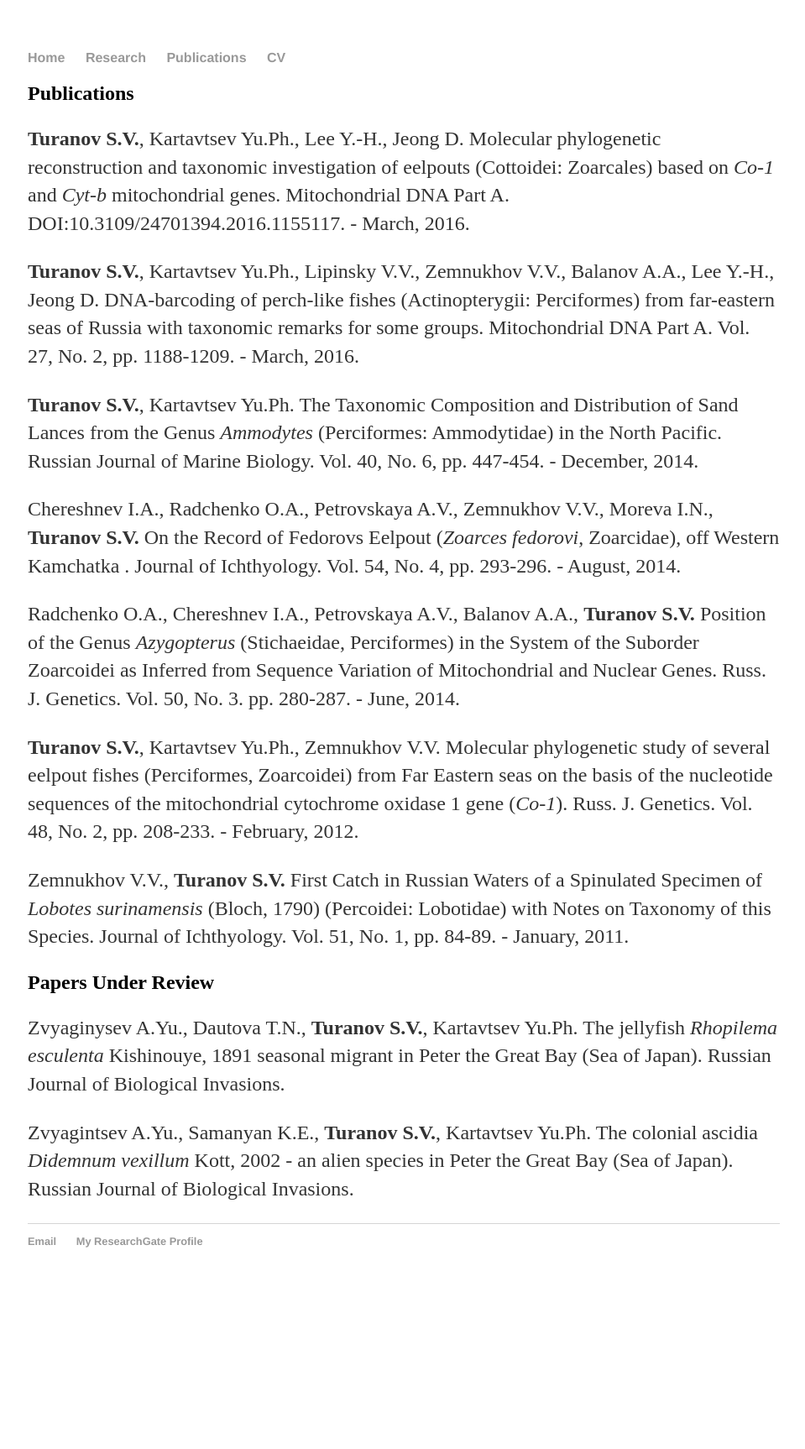
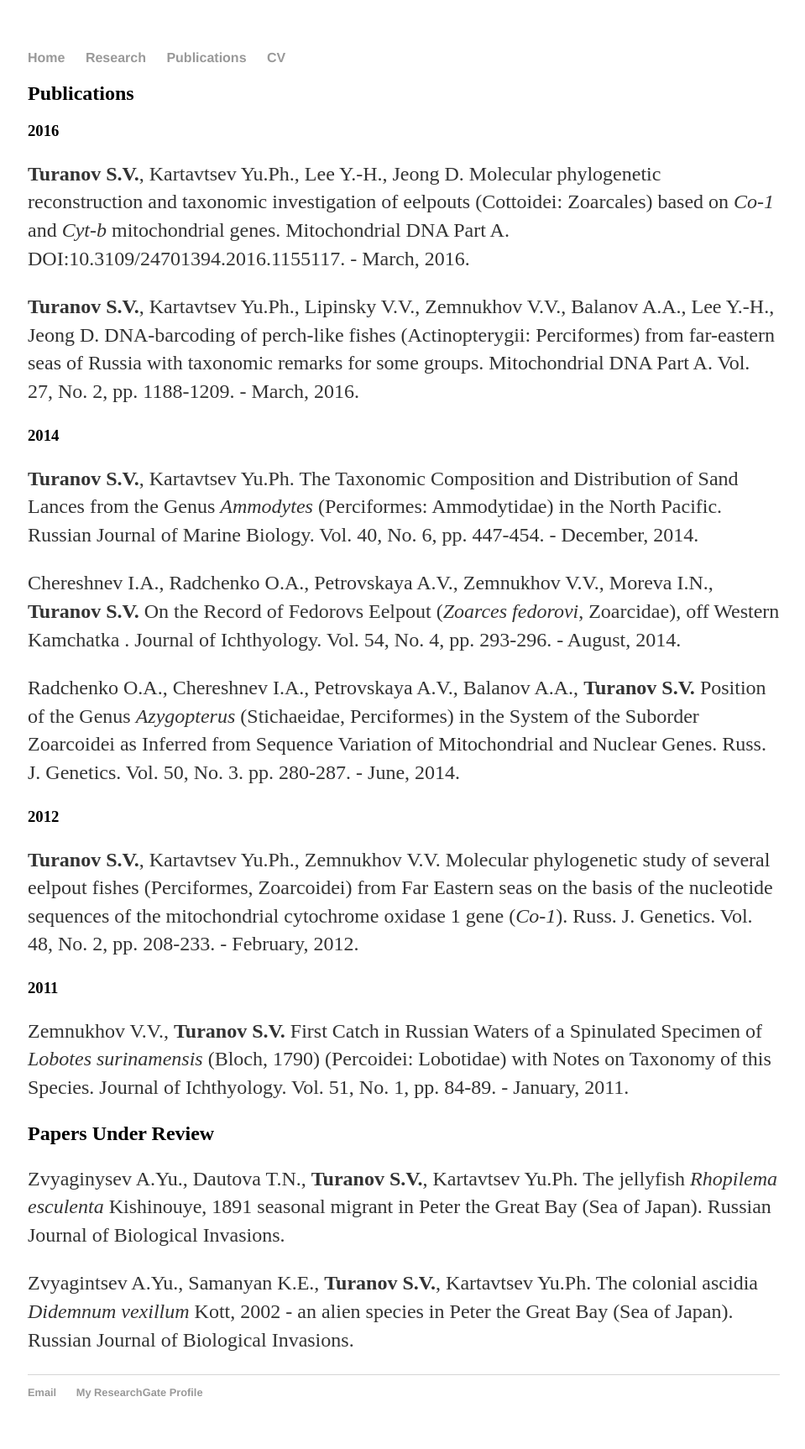
Before and after one commit to Sturcoal/Sturcoal.github.io, a Jekyll site: the page built from Publications.html, in a window 1280 px wide. Shown: the whole page at 84% size, without its empty margins (159-1118 px from the left). Built offline with Jekyll 4.4.1, drawn with Linux system fonts in a browser that asks for light colours; before the commit the page ends 1546 px from its top, so only the background shows below that.

Commit message:
Update Publications.html

```diff
--- a/Publications.html
+++ b/Publications.html
@@ -4,12 +4,14 @@ title: Sergei Turanov
 ---
 <div class="blurb">
 	<h2>Publications</h2>
+	<h3>2016</h3>
 	<p><b>Turanov S.V.</b>, Kartavtsev Yu.Ph., Lee Y.-H., Jeong D. Molecular phylogenetic reconstruction and
 taxonomic investigation of eelpouts (Cottoidei: Zoarcales) based on <i>Co-1</i> and <i>Cyt-b</i> mitochondrial
 genes. Mitochondrial DNA Part A. DOI:10.3109/24701394.2016.1155117. - March, 2016.<p>
 	<p><b>Turanov S.V.</b>, Kartavtsev Yu.Ph., Lipinsky V.V., Zemnukhov V.V., Balanov A.A., Lee Y.-H., Jeong
 D. DNA-barcoding of perch-like fishes (Actinopterygii: Perciformes) from far-eastern seas of Russia
 with taxonomic remarks for some groups. Mitochondrial DNA Part A. Vol. 27, No. 2, pp. 1188-1209. - March, 2016.<p>
+	<h3>2014</h3>
 	<p><b>Turanov S.V.</b>, Kartavtsev Yu.Ph. The Taxonomic Composition and Distribution of Sand Lances
 from the Genus <i>Ammodytes</i> (Perciformes: Ammodytidae) in the North Pacific. Russian Journal of
 Marine Biology. Vol. 40, No. 6, pp. 447-454. - December, 2014.<p>
@@ -20,9 +22,11 @@ Ichthyology. Vol. 54, No. 4, pp. 293-296. - August, 2014.<p>
 Genus <i>Azygopterus</i> (Stichaeidae, Perciformes) in the System of the Suborder Zoarcoidei as Inferred
 from Sequence Variation of Mitochondrial and Nuclear Genes. Russ. J. Genetics. Vol. 50, No. 3. pp.
 280-287. - June, 2014.<p>
+	<h3>2012</h3>
 	<p><b>Turanov S.V.</b>, Kartavtsev Yu.Ph., Zemnukhov V.V. Molecular phylogenetic study of several eelpout
 fishes (Perciformes, Zoarcoidei) from Far Eastern seas on the basis of the nucleotide sequences of the
 mitochondrial cytochrome oxidase 1 gene (<i>Co-1</i>). Russ. J. Genetics. Vol. 48, No. 2, pp. 208-233. - February, 2012.<p>
+	<h3>2011</h3>
 	<p>Zemnukhov V.V., <b>Turanov S.V.</b> First Catch in Russian Waters of a Spinulated Specimen of <i>Lobotes
 surinamensis</i> (Bloch, 1790) (Percoidei: Lobotidae) with Notes on Taxonomy of this Species. Journal
 of Ichthyology. Vol. 51, No. 1, pp. 84-89. - January, 2011.<p>
```
